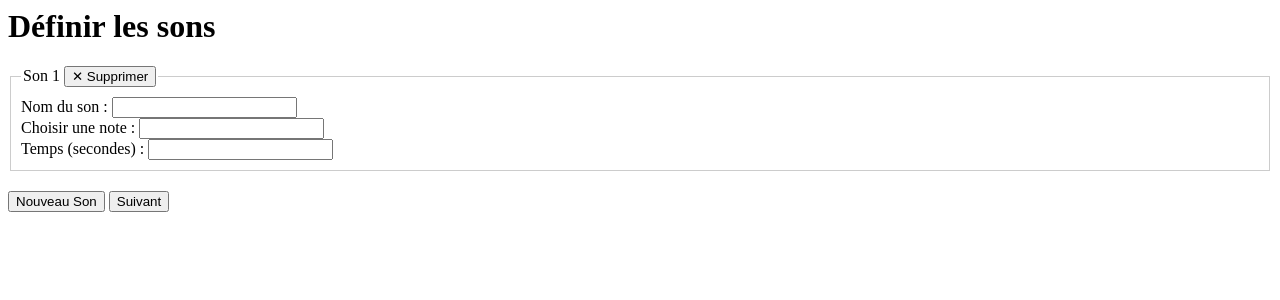
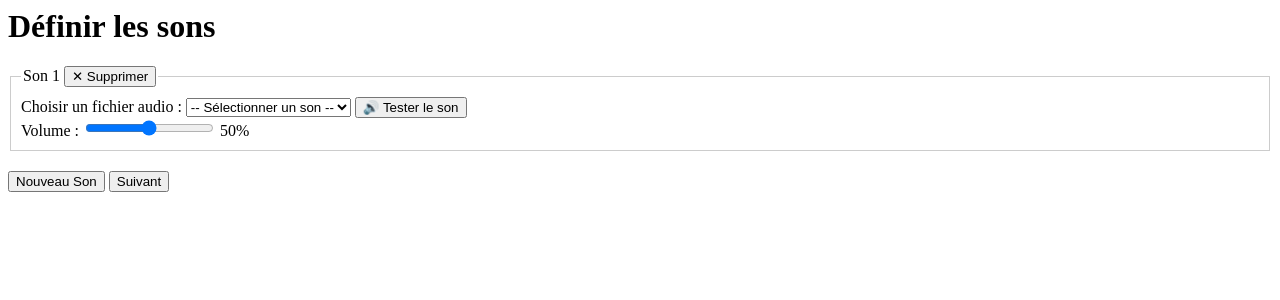
Before and after one commit to CAPTAINxLAMA/SLAM-ElouanFoucher, a PHP site: page /Son.php in a window 1280 px wide. Shown: the top 300 px of the page. Run offline with PHP 8.4, Linux system fonts and the light colour scheme; data that the repository does not hold is empty.

Commit message:
REFONTE TOTALE de tout ce qui est lié au son. L'utilisateur choisi parmi une liste de propositions, et peut tester directement le son lors de la création ou de la modification. Base de donnée mis a jour, il n'y a plus du tout de NomName, on récupère directement le nom du fichier audio.

```diff
--- a/Choregraphie/Son.php
+++ b/Choregraphie/Son.php
@@ -35,17 +35,30 @@ $sons = isset($_SESSION['sons']) ? $_SESSION['sons'] : [];
                     <button type="submit" name="action_supprimer" value="<?php echo $i; ?>" class="btn btn-danger btn-sm btn-supprimer" onclick="return confirm('Voulez-vous vraiment supprimer ce son ?')" formnovalidate>✕ Supprimer</button>
                 <?php endif; ?>
             </legend>
-            Nom du son :
-            <input type="text" maxlength="50" name="SonName[]"
-                   value="<?php echo isset($sons[$i]['nom']) ? htmlspecialchars($sons[$i]['nom']) : ''; ?>" required>
+            Choisir un fichier audio :
+            <select name="SonNote[]" id="selectSon<?php echo $i; ?>"required>
+                <option value="">-- Sélectionner un son --</option>
+                <option value="Alarme.mp3" <?php echo (isset($sons[$i]['note']) && $sons[$i]['note'] == 'Alarme.mp3') ? 'selected' : ''; ?>>
+                    🔔 Alarme
+                </option>
+                <option value="Applaudissement.mp3" <?php echo (isset($sons[$i]['note']) && $sons[$i]['note'] == 'Applaudissement.mp3') ? 'selected' : ''; ?>>
+                    👏 Applaudissement
+                </option>
+                <option value="Atchoum.mp3" <?php echo (isset($sons[$i]['note']) && $sons[$i]['note'] == 'Atchoum.mp3') ? 'selected' : ''; ?>>
+                    🤧 Atchoum
+                </option>
+            </select>
+            <button type="button" class="btn btn-info btn-sm btn-tester-son" onclick="playSound(<?php echo $i; ?>)">
+                🔊 Tester le son
+            </button>
+
+            <audio id="audioPlayer<?php echo $i; ?>" style="display: none;" src="Sons/<?php echo htmlspecialchars($sons[$i]['note']); ?>"></audio>
             <br>
-            Choisir une note :
-            <input type="text" maxlength="10" name="SonNote[]"
-                   value="<?php echo isset($sons[$i]['note']) ? htmlspecialchars($sons[$i]['note']) : ''; ?>" required>
+
+            Volume :
+            <input type="range" name="SonVolume[]" min="0" max="100" value="<?php echo isset($sons[$i]['volume']) ? htmlspecialchars($sons[$i]['volume']) : '50'; ?>" oninput="this.nextElementSibling.value = this.value + '%'">
+            <output><?php echo isset($sons[$i]['volume']) ? htmlspecialchars($sons[$i]['volume']) : '50'; ?>%</output>
             <br>
-            Temps (secondes) :
-            <input type="number" step="0.01" name="SonTime[]"
-                   value="<?php echo isset($sons[$i]['time']) ? htmlspecialchars($sons[$i]['time']) : ''; ?>" required>
         </fieldset>
     <?php endfor; ?>
 
@@ -55,3 +68,27 @@ $sons = isset($_SESSION['sons']) ? $_SESSION['sons'] : [];
     <button type="submit" name="action" value="ajouter" class="btn btn-primary">Nouveau Son</button>
     <input type="submit" name="action" value="Suivant" class="btn btn-success">
 </form>
+<script>
+    function playSound(index) {
+        const select = document.getElementById('selectSon' + index);
+        const audio = document.getElementById('audioPlayer' + index);
+
+        if (!select || !audio) return;
+
+        const fichierChoisi = select.value;
+
+        if (fichierChoisi === "") {
+            alert("Veuillez d'abord sélectionner un son dans la liste !");
+            return;
+        }
+
+        audio.src = "Sons/" + fichierChoisi;
+
+        // 5. Réinitialiser et jouer
+        audio.pause();
+        audio.currentTime = 0;
+
+
+        audio.play().catch(err => console.error("Erreur lecture :", err));
+    }
+</script>
--- a/Choregraphie/actions/create.php
+++ b/Choregraphie/actions/create.php
@@ -72,10 +72,9 @@ if (!empty($affichages)) {
 
 if (!empty($sons)) {
     foreach ($sons as $index => $son) {
-        $reqSon = $pdo->prepare("INSERT INTO sons (SonName, SonNote, SonTime) VALUES (:name, :note, :time)");
-        $reqSon->bindParam(':name', $son['nom']);
+        $reqSon = $pdo->prepare("INSERT INTO sons (SonNote, SonVolume) VALUES (:note, :volume)");
         $reqSon->bindParam(':note', $son['note']);
-        $reqSon->bindParam(':time', $son['time']);
+        $reqSon->bindParam(':volume', $son['volume']);
         $reqSon->execute();
 
         $sonId = $pdo->lastInsertId();
--- a/Choregraphie/actions/update.php
+++ b/Choregraphie/actions/update.php
@@ -119,10 +119,9 @@ if (!empty($affichages)) {
 
 if (!empty($sons)) {
     foreach ($sons as $index => $son) {
-        $reqSon = $pdo->prepare("INSERT INTO sons (SonName, SonNote, SonTime) VALUES (:name, :note, :time)");
-        $reqSon->bindParam(':name', $son['nom']);
+        $reqSon = $pdo->prepare("INSERT INTO sons (SonNote, SonVolume) VALUES (:note, :volume)");
         $reqSon->bindParam(':note', $son['note']);
-        $reqSon->bindParam(':time', $son['time']);
+        $reqSon->bindParam(':volume', $son['volume']);
         $reqSon->execute();
 
         $sonId = $pdo->lastInsertId();
--- a/Choregraphie/index.php
+++ b/Choregraphie/index.php
@@ -64,7 +64,7 @@ if ($updated == 1) {
             $reqAff->execute();
             $affichages = $reqAff->fetchAll();
 
-            $reqSon = $pdo->prepare("SELECT s.SonName  FROM choregraphie_sons cs JOIN sons s ON cs.Son_Id = s.Id WHERE cs.Choregraphie_Id = :id ORDER BY cs.Ordre");
+            $reqSon = $pdo->prepare("SELECT s.SonNote  FROM choregraphie_sons cs JOIN sons s ON cs.Son_Id = s.Id WHERE cs.Choregraphie_Id = :id ORDER BY cs.Ordre");
             $reqSon->bindParam(':id', $choreId);
             $reqSon->execute();
             $sons = $reqSon->fetchAll();
@@ -99,7 +99,7 @@ if ($updated == 1) {
                     <?php
                     if (count($sons) > 0) {
                         foreach ($sons as $son) {
-                            echo '<span class="badge bg-success">' . htmlspecialchars($son["SonName"]) . '</span> ';
+                            echo '<span class="badge bg-success">' . htmlspecialchars($son["SonNote"]) . '</span> ';
                         }
                     } else {
                         echo '<em>Aucun</em>';
--- a/Choregraphie/modifier.php
+++ b/Choregraphie/modifier.php
@@ -44,7 +44,7 @@ foreach ($affichages as $aff) {
     ];
 }
 
-$reqSon = $pdo->prepare(" SELECT s.SonName, s.SonNote, s.SonTime FROM choregraphie_sons cs JOIN sons s ON cs.Son_Id = s.Id WHERE cs.Choregraphie_Id = :id ORDER BY cs.Ordre");
+$reqSon = $pdo->prepare(" SELECT s.SonNote, s.SonVolume FROM choregraphie_sons cs JOIN sons s ON cs.Son_Id = s.Id WHERE cs.Choregraphie_Id = :id ORDER BY cs.Ordre");
 $reqSon->bindParam(':id', $id);
 $reqSon->execute();
 $sons = $reqSon->fetchAll();
@@ -52,9 +52,8 @@ $sons = $reqSon->fetchAll();
 $_SESSION['sons'] = [];
 foreach ($sons as $son) {
     $_SESSION['sons'][] = [
-        'nom' => $son['SonName'],
         'note' => $son['SonNote'],
-        'time' => $son['SonTime']
+        'volume' => $son['SonVolume']
     ];
 }
 
--- a/Choregraphie/supprimer.php
+++ b/Choregraphie/supprimer.php
@@ -38,7 +38,7 @@ $choree=$choregraphies[0];
     $reqAff->execute();
     $affichages = $reqAff->fetchAll();
 
-    $reqSon = $pdo->prepare("SELECT s.SonName  FROM choregraphie_sons cs JOIN sons s ON cs.Son_Id = s.Id WHERE cs.Choregraphie_Id = :id ORDER BY cs.Ordre");
+    $reqSon = $pdo->prepare("SELECT s.SonNote  FROM choregraphie_sons cs JOIN sons s ON cs.Son_Id = s.Id WHERE cs.Choregraphie_Id = :id ORDER BY cs.Ordre");
     $reqSon->bindParam(':id', $choreId);
     $reqSon->execute();
     $sons = $reqSon->fetchAll();
@@ -80,7 +80,7 @@ $choree=$choregraphies[0];
             <?php
             if (count($sons) > 0) {
                 foreach ($sons as $son) {
-                    echo '<span class="badge bg-success">' . htmlspecialchars($son["SonName"]) . '</span> ';
+                    echo '<span class="badge bg-success">' . htmlspecialchars($son["SonNote"]) . '</span> ';
                 }
             } else {
                 echo '<em>Aucun</em>';
```
Also changed, not shown: Choregraphie/Creation.php (+14 -18 lines).
